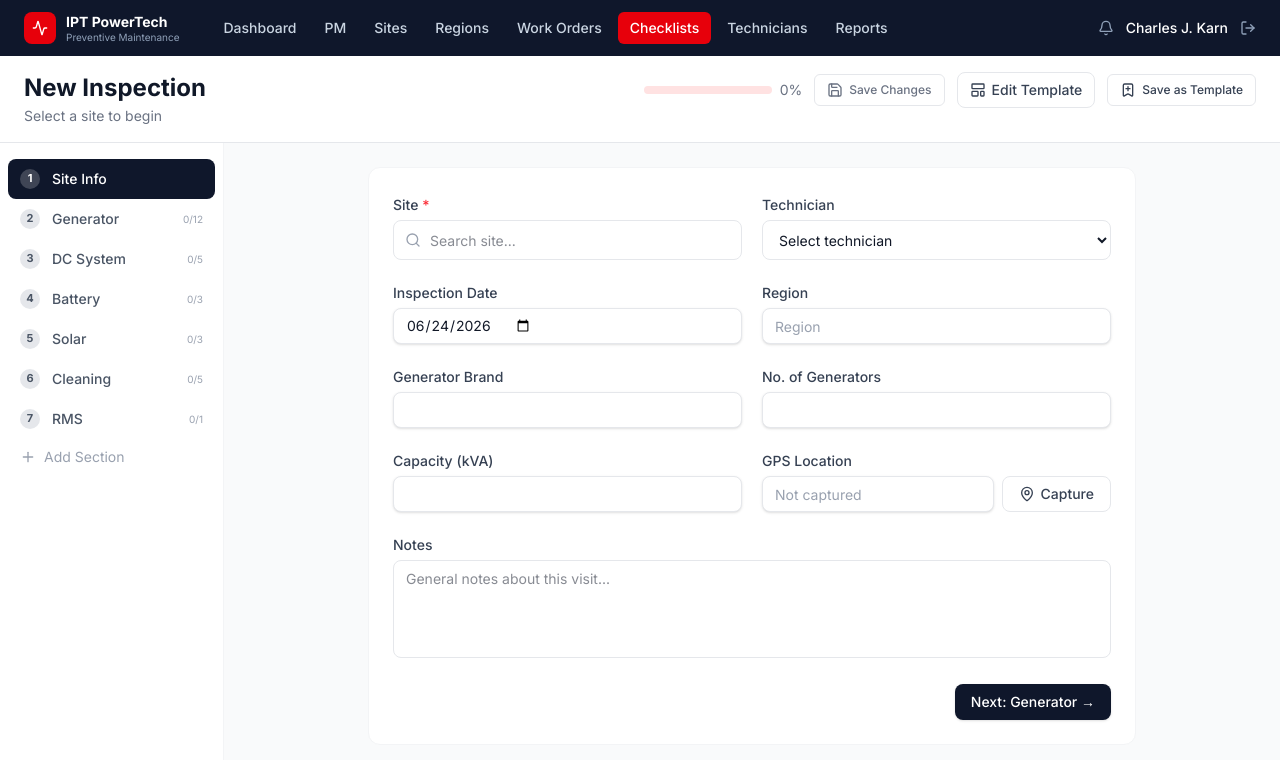
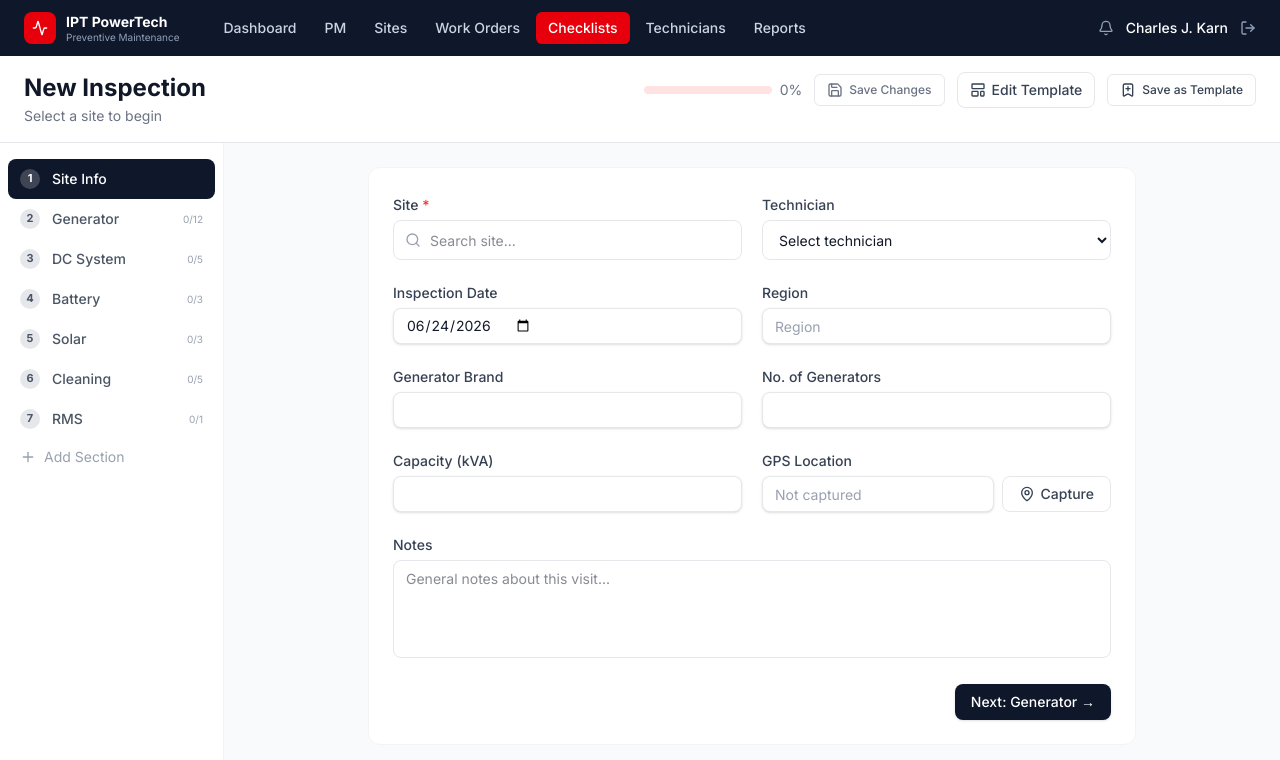
Before and after one commit to charleskarn33-art/preventative, a Next.js app: page /checklists/new in a window 1280 px wide. Shown: the top 760 px of the page. Built offline with nearby package versions, Linux system fonts and the light colour scheme.

Commit message:
feat: hide Regions from top nav

```diff
--- a/src/components/layout/top-nav.tsx
+++ b/src/components/layout/top-nav.tsx
@@ -9,7 +9,6 @@ const navItems = [
   { href: "/dashboard", label: "Dashboard" },
   { href: "/pm-schedule", label: "PM" },
   { href: "/sites", label: "Sites" },
-  { href: "/regions", label: "Regions" },
   { href: "/work-orders", label: "Work Orders" },
   { href: "/checklists", label: "Checklists" },
   { href: "/technicians", label: "Technicians" },
```
